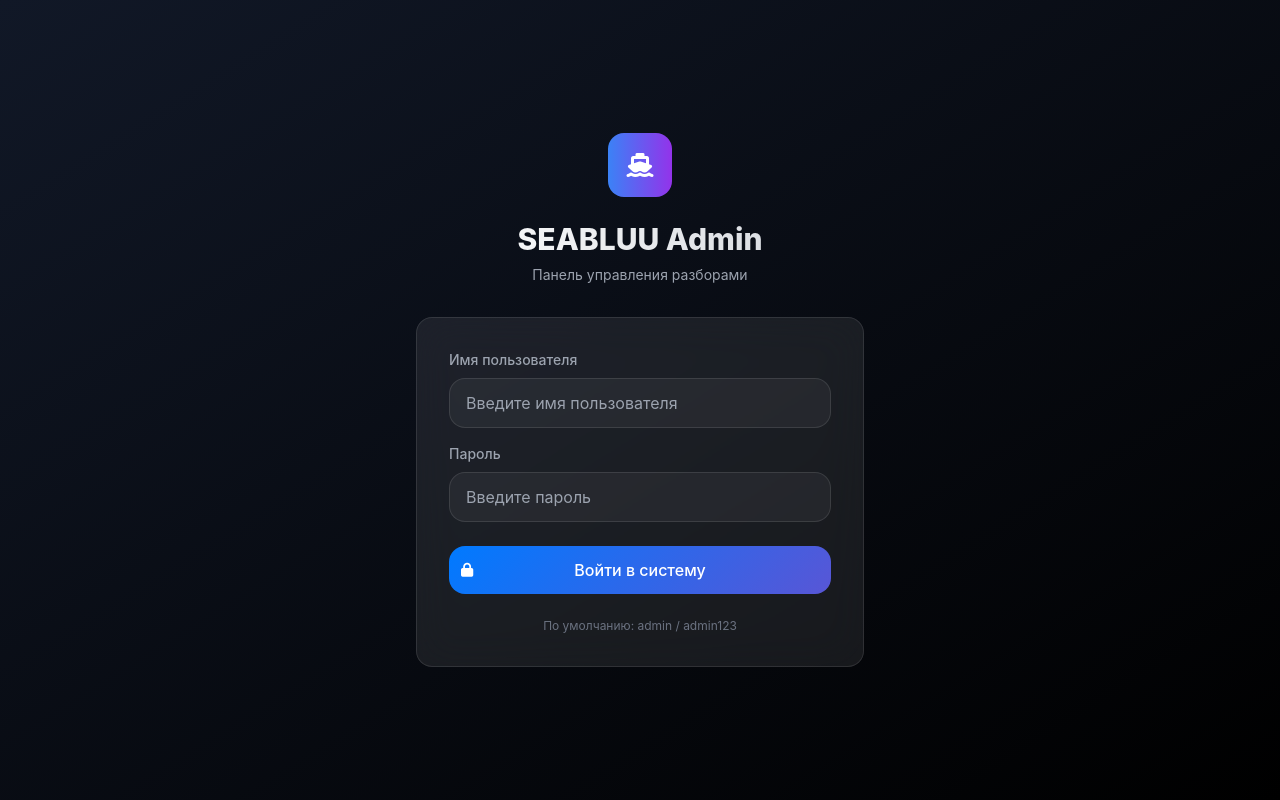
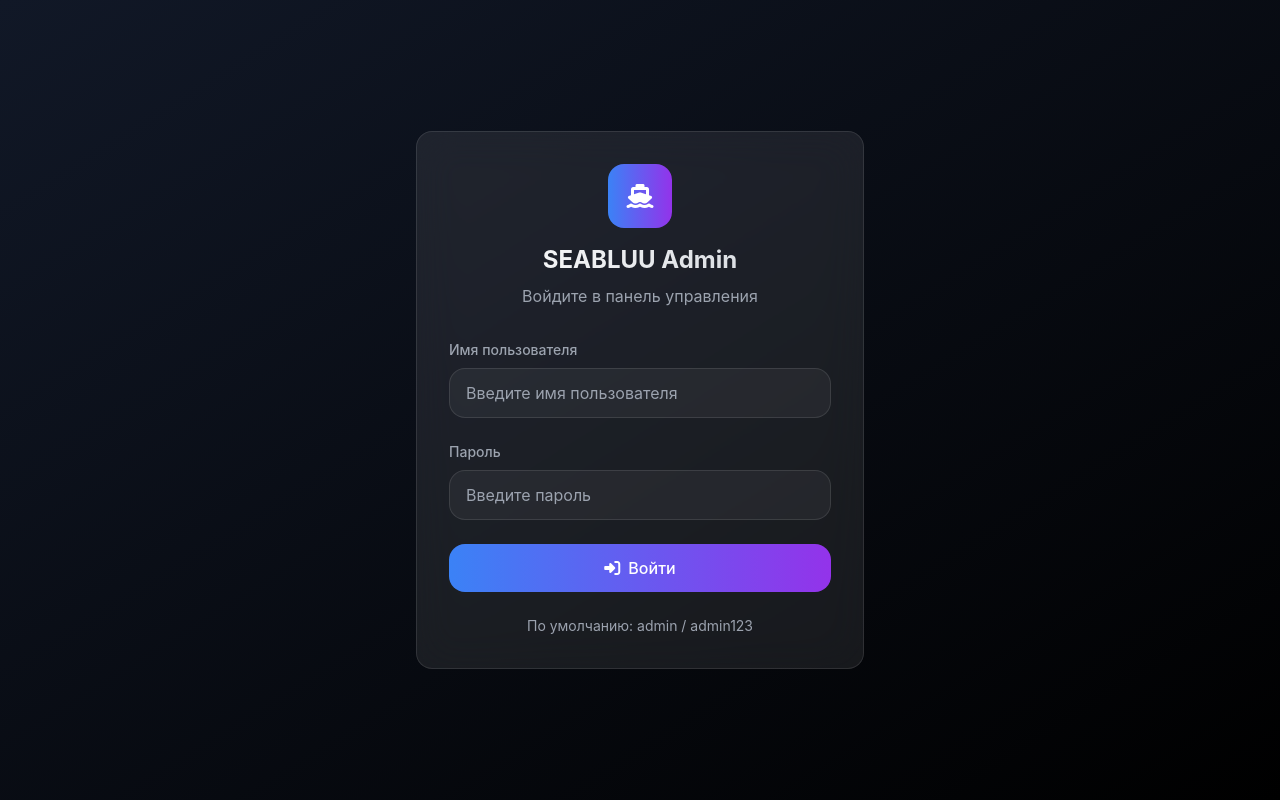
Before and after one commit to mizucxre/sb_test, a Python web app: template app/templates/login.html in a window 1280 px wide. Run offline with Jinja, Linux system fonts and the light colour scheme; the template is opened without the code that fills it, so the values that code supplies are empty; some libraries are stand-ins or nearby versions.

Commit message:
Update login.html

```diff
--- a/app/templates/login.html
+++ b/app/templates/login.html
@@ -4,97 +4,56 @@
     <meta charset="UTF-8">
     <meta name="viewport" content="width=device-width, initial-scale=1.0">
     <title>SEABLUU Admin - Вход</title>
-
-    <!-- Tailwind CSS -->
     <script src="https://cdn.tailwindcss.com"></script>
-
-    <!-- Font Awesome -->
     <link href="https://cdnjs.cloudflare.com/ajax/libs/font-awesome/6.4.0/css/all.min.css" rel="stylesheet">
-
     <style>
         body {
             font-family: -apple-system, BlinkMacSystemFont, 'Segoe UI', Roboto, Oxygen, Ubuntu, sans-serif;
         }
-
         .glass-effect {
             background: rgba(255, 255, 255, 0.08);
             backdrop-filter: blur(20px);
             border: 1px solid rgba(255, 255, 255, 0.1);
         }
-
-        .btn-primary {
-            background: linear-gradient(135deg, #007AFF 0%, #5856D6 100%);
-            transition: all 0.3s ease;
-        }
-
-        .btn-primary:hover {
-            transform: translateY(-1px);
-            box-shadow: 0 10px 20px rgba(0, 122, 255, 0.3);
-        }
     </style>
 </head>
-<body class="h-full bg-gradient-to-br from-gray-900 to-black text-white">
-    <div class="min-h-full flex items-center justify-center py-12 px-4 sm:px-6 lg:px-8">
-        <div class="max-w-md w-full space-y-8">
-            <div>
-                <div class="flex justify-center">
-                    <div class="w-16 h-16 bg-gradient-to-r from-blue-500 to-purple-600 rounded-2xl flex items-center justify-center">
-                        <i class="fas fa-ship text-white text-2xl"></i>
-                    </div>
+<body class="h-full bg-gradient-to-br from-gray-900 to-black text-white flex items-center justify-center">
+    <div class="w-full max-w-md mx-4">
+        <div class="glass-effect rounded-2xl p-8">
+            <div class="text-center mb-8">
+                <div class="w-16 h-16 bg-gradient-to-r from-blue-500 to-purple-600 rounded-2xl flex items-center justify-center mx-auto mb-4">
+                    <i class="fas fa-ship text-white text-2xl"></i>
                 </div>
-                <h2 class="mt-6 text-center text-3xl font-extrabold bg-gradient-to-r from-white to-gray-300 bg-clip-text text-transparent">
+                <h1 class="text-2xl font-bold bg-gradient-to-r from-white to-gray-300 bg-clip-text text-transparent">
                     SEABLUU Admin
-                </h2>
-                <p class="mt-2 text-center text-sm text-gray-400">
-                    Панель управления разборами
-                </p>
+                </h1>
+                <p class="text-gray-400 mt-2">Войдите в панель управления</p>
             </div>
 
-            <form class="mt-8 space-y-6 glass-effect rounded-2xl p-8" action="/admin/login" method="post">
-                <div class="space-y-4">
-                    <div>
-                        <label for="username" class="block text-sm font-medium text-gray-400 mb-2">
-                            Имя пользователя
-                        </label>
-                        <input id="username" name="username" type="text" required
-                               class="w-full bg-white/5 border border-white/10 rounded-2xl px-4 py-3 focus:outline-none focus:ring-2 focus:ring-blue-500/50 focus:border-blue-500/50 transition-all duration-200"
-                               placeholder="Введите имя пользователя">
-                    </div>
-                    <div>
-                        <label for="password" class="block text-sm font-medium text-gray-400 mb-2">
-                            Пароль
-                        </label>
-                        <input id="password" name="password" type="password" required
-                               class="w-full bg-white/5 border border-white/10 rounded-2xl px-4 py-3 focus:outline-none focus:ring-2 focus:ring-blue-500/50 focus:border-blue-500/50 transition-all duration-200"
-                               placeholder="Введите пароль">
-                    </div>
+            <form method="post" class="space-y-6">
+                <div>
+                    <label class="block text-sm font-medium text-gray-400 mb-2">Имя пользователя</label>
+                    <input type="text" name="username" required
+                           class="w-full bg-white/5 border border-white/10 rounded-2xl px-4 py-3 focus:outline-none focus:ring-2 focus:ring-blue-500/50 focus:border-blue-500/50 transition-all duration-200"
+                           placeholder="Введите имя пользователя">
                 </div>
 
                 <div>
-                    <button type="submit"
-                            class="group relative w-full btn-primary py-3 px-4 rounded-2xl font-medium transition-all duration-200">
-                        <span class="absolute left-0 inset-y-0 flex items-center pl-3">
-                            <i class="fas fa-lock text-white text-sm"></i>
-                        </span>
-                        Войти в систему
-                    </button>
+                    <label class="block text-sm font-medium text-gray-400 mb-2">Пароль</label>
+                    <input type="password" name="password" required
+                           class="w-full bg-white/5 border border-white/10 rounded-2xl px-4 py-3 focus:outline-none focus:ring-2 focus:ring-blue-500/50 focus:border-blue-500/50 transition-all duration-200"
+                           placeholder="Введите пароль">
                 </div>
 
-                {% if error %}
-                <div class="rounded-2xl bg-red-500/20 border border-red-500/50 p-4">
-                    <div class="flex items-center space-x-2 text-red-400">
-                        <i class="fas fa-exclamation-circle"></i>
-                        <span class="text-sm">{{ error }}</span>
-                    </div>
-                </div>
-                {% endif %}
+                <button type="submit"
+                        class="w-full bg-gradient-to-r from-blue-500 to-purple-600 hover:from-blue-600 hover:to-purple-700 text-white font-medium py-3 px-4 rounded-2xl transition-all duration-200 transform hover:scale-105">
+                    <i class="fas fa-sign-in-alt mr-2"></i>Войти
+                </button>
+            </form>
 
-                <div class="text-center">
-                    <p class="text-xs text-gray-500">
-                        По умолчанию: admin / admin123
-                    </p>
-                </div>
-            </form>
+            <div class="mt-6 text-center text-gray-400 text-sm">
+                <p>По умолчанию: admin / admin123</p>
+            </div>
         </div>
     </div>
 </body>
```
